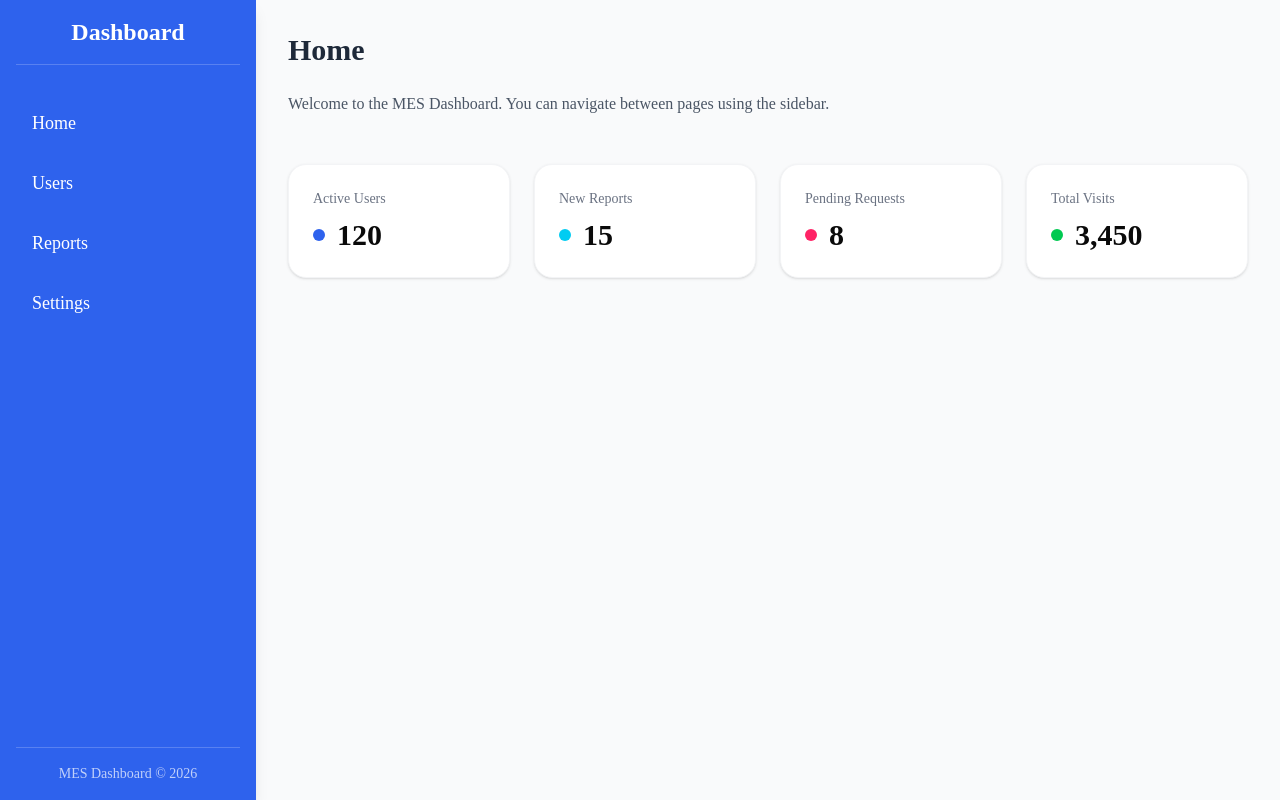
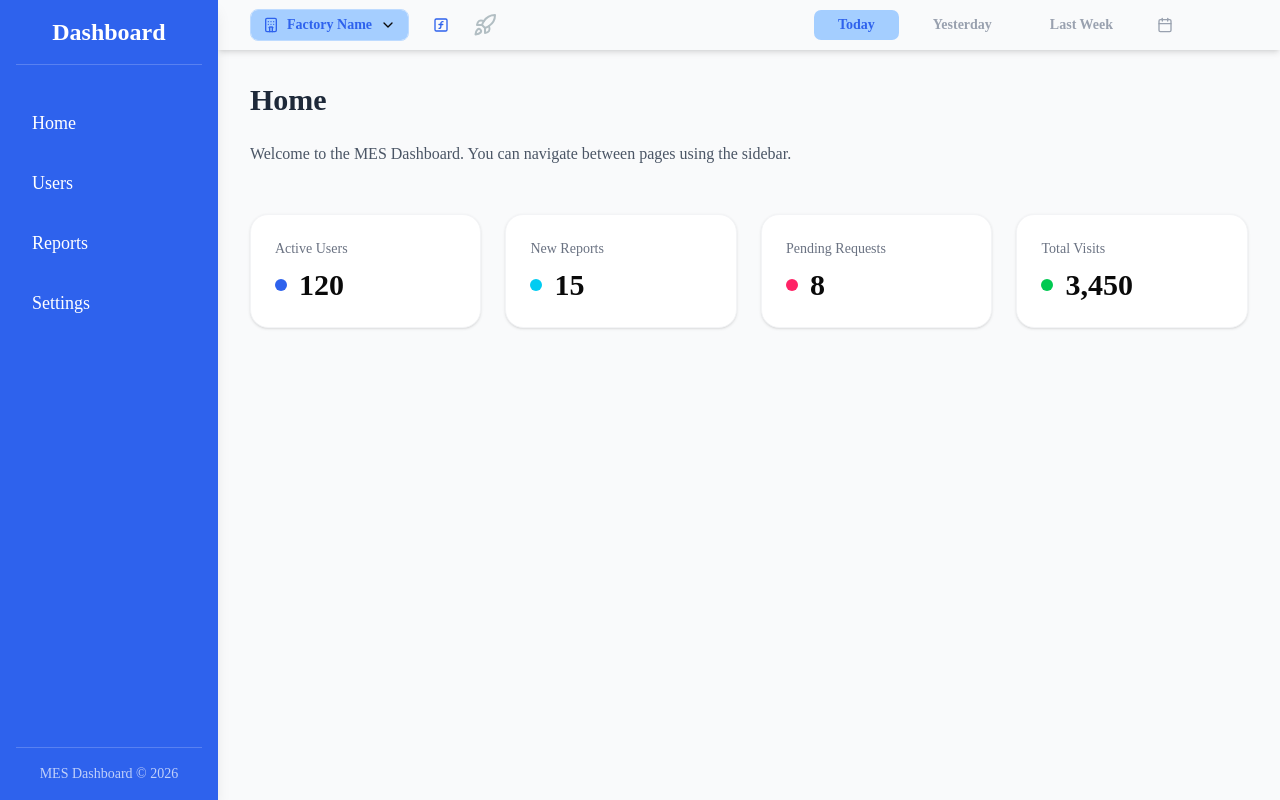
Before and after one commit to khaled-17/mes-dashboard, a Next.js app: page / in a window 1280 px wide. Built offline with nearby package versions, Linux system fonts and the light colour scheme.

Commit message:
feat: add bottom  main header  component using shadcn-ui, now works automatically across pages

```diff
--- a/app/layout.tsx
+++ b/app/layout.tsx
@@ -18,6 +18,7 @@ export const metadata: Metadata = {
 };
 
 import Sidebar from "@/components/Sidebar";
+import Header from "@/components/Header";
 
 export default function RootLayout({
   children,
@@ -30,9 +31,13 @@ export default function RootLayout({
         className={`${geistSans.variable} ${geistMono.variable} antialiased bg-gray-50 flex h-screen overflow-hidden`}
       >
         <Sidebar />
-        <main className="flex-1 overflow-y-auto p-8">
+
+      <div className="flex flex-col w-full">
+         <Header/>
+          <main className="flex-1 overflow-y-auto p-8">
           {children}
         </main>
+      </div>
       </body>
     </html>
   );
--- /dev/null
+++ b/components/BottomHeader/BottomHeader.tsx
@@ -0,0 +1,46 @@
+"use client";
+
+import FactoryDropdownMenu from "./DropdownMenu";
+import { Toggle } from "@/components/ui/toggle";
+import { FunctionSquareIcon, Rocket } from "lucide-react";
+import TimeNav from "./TimeNav";
+import { usePathname } from "next/navigation";
+
+
+/*
+  BottomHeader: renders the bottom header and adapts its content
+  based on the current pathname (shows extra icons and TimeNav
+  unless on the "/planning" page).
+*/
+
+const BottomHeader = () => {
+  const pathname = usePathname();
+
+  return (
+    <>
+      <div className="h-[50px] w-full shadow-md flex items-center px-8  justify-between  ">
+        {pathname !== "/planning" ? (
+          <>
+            <div className=" flex items-center gap-4 ">
+              <FactoryDropdownMenu />
+
+              <Toggle
+
+            className="p-2 rounded-md data-[state=on]:bg-blue-400/50"
+              >
+                <FunctionSquareIcon className={`w-4 h-4 text-primary`} />
+              </Toggle>
+
+              <Rocket className=" w-6 h-6 text-[#B2BEC3]" />
+            </div>
+            <TimeNav />
+          </>
+        ) : (
+          <FactoryDropdownMenu />
+        )}
+      </div>
+    </>
+  );
+};
+
+export default BottomHeader;
--- /dev/null
+++ b/components/BottomHeader/DropdownMenu.tsx
@@ -0,0 +1,71 @@
+"use client";
+
+import { useState } from "react";
+import {
+  DropdownMenu,
+  DropdownMenuTrigger,
+  DropdownMenuContent,
+  DropdownMenuItem,
+} from "@/components/ui/dropdown-menu";
+import { Button } from "@/components/ui/button";
+import { Factory, ChevronDown, Hotel } from "lucide-react";
+
+const factories = [
+  {
+    id: 1,
+    name: "Factory Name",
+  },
+  {
+    id: 2,
+    name: "Second Factory",
+  },
+  {
+    id: 3,
+    name: "Third Factory",
+  },
+];
+
+const FactoryDropdownMenu = () => {
+  const [selectedFactory, setSelectedFactory] = useState(factories[0]);
+
+  return (
+    <DropdownMenu >
+      <DropdownMenuTrigger  asChild >
+        <Button
+          variant="ghost"
+          className="flex items-center gap-2 bg-blue-400/50 hover:bg-blue-100 p-1.5 px-3 rounded-md transition-colors border border-blue-200 "
+        >
+          <div className="w-4 h-4 flex items-center justify-center">
+            <Hotel className="w-6 h-6 text-primary" />
+          </div>
+
+          <span className="text-primary font-semibold text-sm">
+            {selectedFactory.name}
+          </span>
+          <ChevronDown className="w-2.5 h-2.5 transition-transform duration-200" />
+        </Button>
+      </DropdownMenuTrigger>
+
+      <DropdownMenuContent align="start" className="w-48">
+        {factories.map((factory) => (
+          <DropdownMenuItem
+            key={factory.id}
+            className={`flex items-center gap-2 ${
+              selectedFactory.id === factory.id
+                ? "text-primary bg-blue-50 font-medium"
+                : "text-gray-700"
+            }`}
+            onClick={() => setSelectedFactory(factory)}
+          >
+            <div className="w-3.5 h-3.5 flex items-center justify-center">
+            <Hotel className="w-6 h-6 text-primary " />
+            </div>
+            {factory.name}
+          </DropdownMenuItem>
+        ))}
+      </DropdownMenuContent>
+    </DropdownMenu>
+  );
+};
+
+export default FactoryDropdownMenu;
--- /dev/null
+++ b/components/BottomHeader/TimeNav.tsx
@@ -0,0 +1,75 @@
+import { useState } from "react";
+
+import { Button } from "@/components/ui/button";
+import { Calendar } from "@/components/ui/calendar";
+import {
+  Popover,
+  PopoverContent,
+  PopoverTrigger,
+} from "@/components/ui/popover";
+import { format } from "date-fns";
+import { CalendarIcon } from "lucide-react";
+
+const TimeNav = () => {
+  const [selectedDate, setSelectedDate] = useState("Today");
+  const [date, setDate] = useState<Date | undefined>(undefined);
+
+  const onChangeHandler = (selected: Date | undefined) => {
+    setSelectedDate("");
+    setDate(selected);
+  };
+
+  return (
+    <div className=" flex items-center gap-2 mr-16">
+      <Button
+        onClick={() => {
+          setSelectedDate("Today");
+          setDate(undefined);
+        }}
+        className={`${selectedDate === "Today" ? "text-primary bg-blue-400/50" : "text-gray-400 bg-transparent"} py-2 px-6 rounded-md text-sm font-semibold cursor-pointer `}
+      >
+        Today
+      </Button>
+      <Button
+        onClick={() => {
+          setSelectedDate("Yesterday");
+          setDate(undefined);
+        }}
+        className={`${selectedDate === "Yesterday" ? "text-primary bg-blue-400/50" : "text-gray-400 bg-transparent"} py-2 px-6  text-sm font-semibold cursor-pointer `}
+      >
+        Yesterday
+      </Button>
+      <Button
+        onClick={() => {
+          setSelectedDate("Last Week");
+          setDate(undefined);
+        }}
+        className={`${selectedDate === "Last Week" ? "text-primary bg-blue-300/50" : "text-gray-400 bg-transparent"} py-2 px-6 rounded-md text-sm font-semibold  cursor-pointer`}
+      >
+        Last Week
+      </Button>
+
+      <Popover>
+        <PopoverTrigger asChild>
+          <Button
+            data-empty={!date}
+            className={`justify-between    bg-transparent text-md ${date ? "text-primary bg-blue-400/50" : "text-gray-400 "}`}
+          >
+            {date && format(date, "PPP")}
+            <CalendarIcon />
+          </Button>
+        </PopoverTrigger>
+        <PopoverContent className="w-auto p-0" align="start">
+          <Calendar
+            mode="single"
+            selected={date}
+            onSelect={onChangeHandler}
+            defaultMonth={date}
+          />
+        </PopoverContent>
+      </Popover>
+    </div>
+  );
+};
+
+export default TimeNav;
--- /dev/null
+++ b/components/Header.tsx
@@ -0,0 +1,13 @@
+import BottomHeader from "./BottomHeader/BottomHeader"
+
+
+const Header = () => {
+  return (
+   <header>
+
+ <BottomHeader />
+   </header>
+  )
+}
+
+export default Header
--- a/package.json
+++ b/package.json
@@ -39,6 +39,7 @@
     "@types/react-dom": "^19",
     "eslint": "^9",
     "eslint-config-next": "16.1.6",
+    "husky": "^9.1.7",
     "tailwindcss": "^4",
     "typescript": "^5"
   }
```
Also changed, not shown: 1 other file (tests, documents, lock files or other folders).
